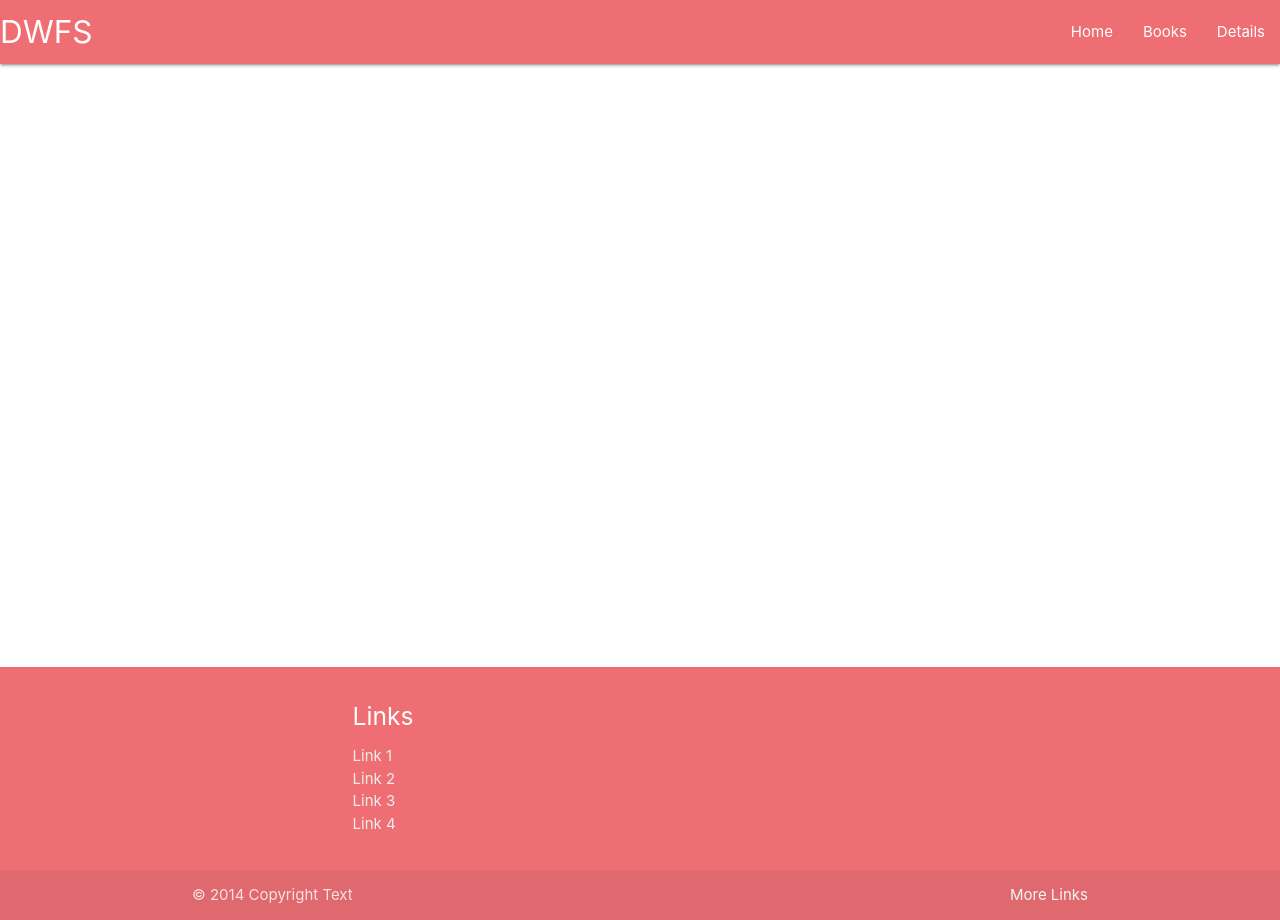
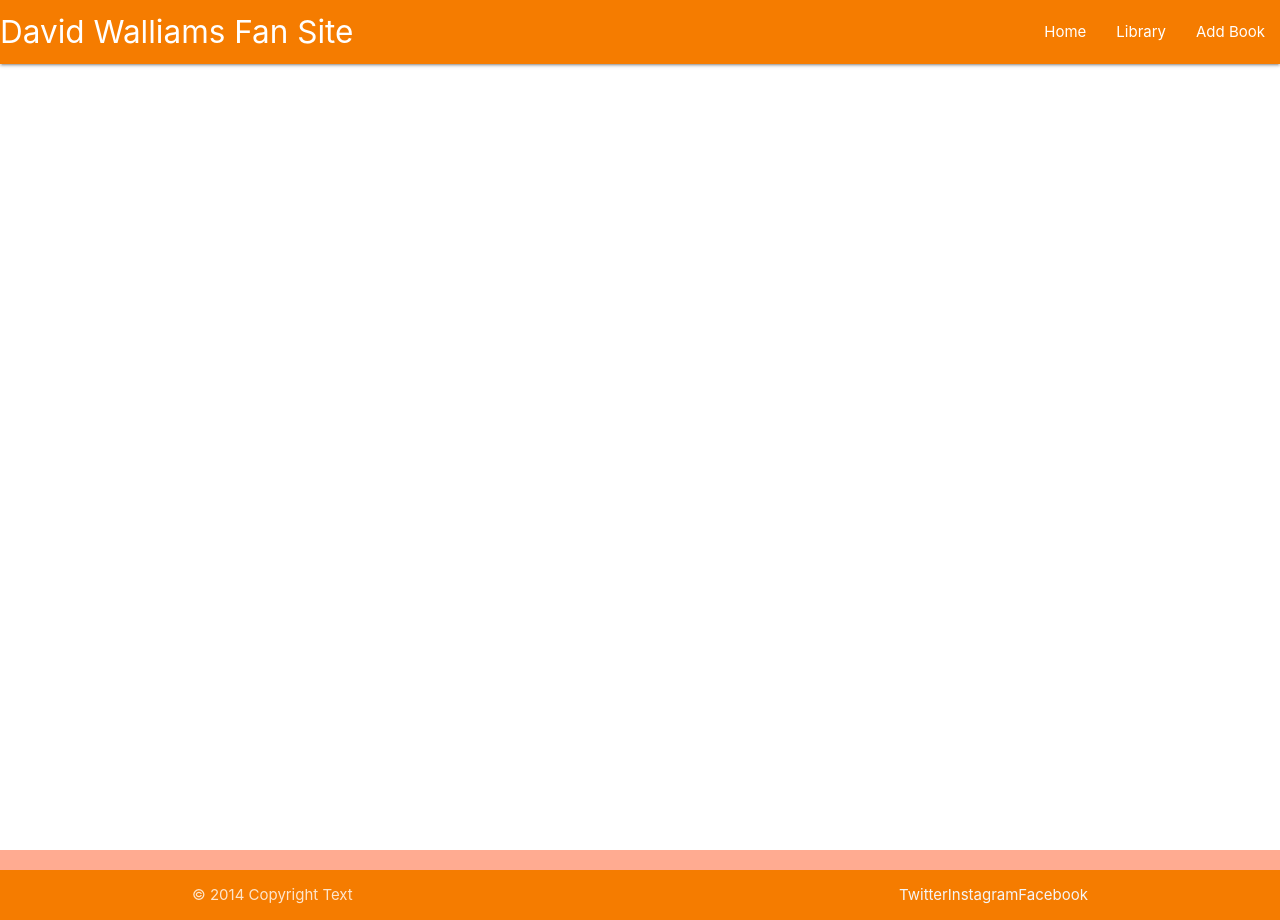
Before and after one commit to Hayley-Woodhouse/milestone-3-project, a Flask app: template dw_fan_site/templates/base.html in a window 1280 px wide. Run offline with Flask 2, Linux system fonts and the light colour scheme; the template is opened without the code that fills it, so the values that code supplies are empty.

Commit message:
added nav and footer customized links to social media and site pages

```diff
--- a/dw_fan_site/templates/Static/script.js
+++ /dev/null
@@ -1,5 +0,0 @@
-/*-- https://materializecss.com/navbar.html#! mobile menu */
-document.addEventListener('DOMContentLoaded', function() {
-    let sidenav = document.querySelectorAll('.sidenav');
-    M.Sidenav.init(sidenav);
-  });
--- a/dw_fan_site/templates/base.html
+++ b/dw_fan_site/templates/base.html
@@ -7,6 +7,9 @@
     <link rel="stylesheet" href="https://cdnjs.cloudflare.com/ajax/libs/materialize/1.0.0/css/materialize.min.css"
         type="text/css">
     <link href="https://fonts.googleapis.com/icon?family=Material+Icons" rel="stylesheet">
+    <link rel="preconnect" href="https://fonts.googleapis.com">
+    <link rel="preconnect" href="https://fonts.gstatic.com" crossorigin>
+    <link href="https://fonts.googleapis.com/css2?family=Caveat:wght@400;500;600;700&family=Work+Sans:wght@100;200;300;400&display=swap" rel="stylesheet">
     <link rel="stylesheet" href="{{ url_for('static', filename='css/style.css') }}" type="text/css">
     <title>DW Fan Site</title>
 </head>
@@ -14,13 +17,13 @@
     <header>
         <!-- TOP NAVBAR -->
         <nav>
-            <div class="nav-wrapper">
-              <a href="#!" class="brand-logo">DWFS</a>
+            <div class="nav-wrapper orange darken-2">
+              <a href="#!" class="brand-logo">David Walliams Fan Site</a>
               <a href="#" data-target="mobile-demo" class="sidenav-trigger"><i class="material-icons">menu</i></a>
               <ul class="right hide-on-med-and-down">
                 <li><a href="{{ url_for('home') }}">Home</a></li>
-                <li><a href="">Books</a></li>
-                <li><a href="">Details</a></li>
+                <li><a href="{{ url_for('books') }}">Library</a></li>
+                <li><a href="{{ url_for('add_book') }}">Add Book</a></li>
               </ul>
             </div>
         </nav>
@@ -28,8 +31,8 @@
         <!-- MOBILE SIDENAV -->
         <ul class="sidenav" id="mobile-demo">
             <li><a href="{{ url_for('home') }}">Home</a></li>
-            <li><a href="">Books</a></li>
-            <li><a href="">Add New Book</a></li>
+            <li><a href="{{ url_for('books') }}">Library</a></li>
+            <li><a href="{{ url_for('add_book') }}">Add Book</a></li>
         </ul>
     </header>
 
@@ -38,24 +41,13 @@
         {% endblock %}
     </main>
 
-    <footer class="page-footer">
-        <div class="container">
-            <div class="row">
-                <div class="col l4 offset-l2 s12">
-                    <h5 class="white-text">Links</h5>
-                    <ul>
-                        <li><a class="grey-text text-lighten-3" href="#!">Link 1</a></li>
-                        <li><a class="grey-text text-lighten-3" href="#!">Link 2</a></li>
-                        <li><a class="grey-text text-lighten-3" href="#!">Link 3</a></li>
-                        <li><a class="grey-text text-lighten-3" href="#!">Link 4</a></li>
-                    </ul>
-                </div>
-            </div>
-        </div>
-        <div class="footer-copyright">
+    <footer class="page-footer deep-orange lighten-3">
+        <div class="footer-copyright orange darken-2">
           <div class="container">
           © 2014 Copyright Text
-          <a class="grey-text text-lighten-4 right" href="#!">More Links</a>
+          <a class="grey-text text-lighten-4 right" target="_blank" href="https://en-gb.facebook.com/">Facebook</a>
+          <a class="grey-text text-lighten-4 right" target="_blank" href="https://www.instagram.com/">Instagram</a>
+          <a class="grey-text text-lighten-4 right" target="_blank" href="https://twitter.com/?lang=en">Twitter</a>
           </div>
         </div>
       </footer>
```
